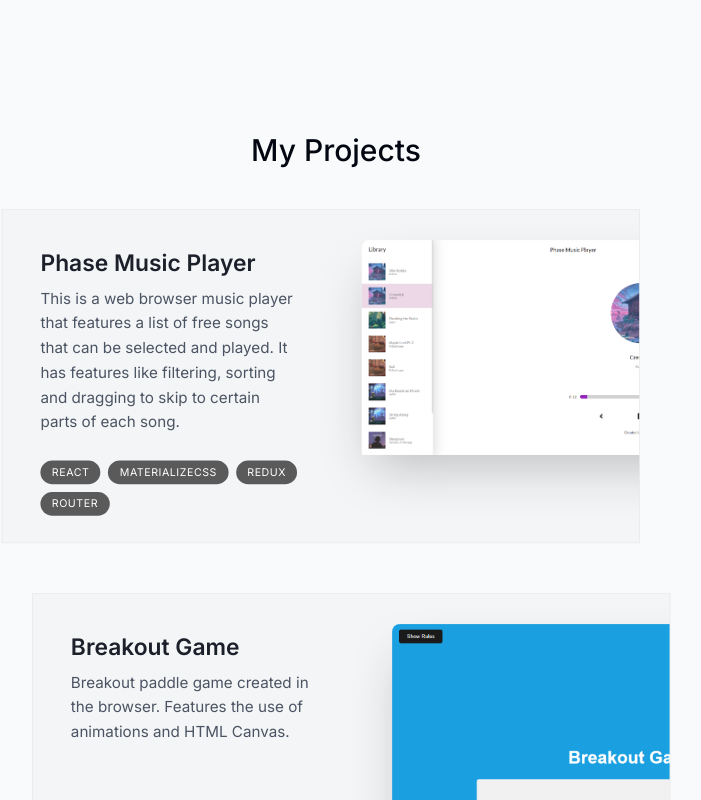
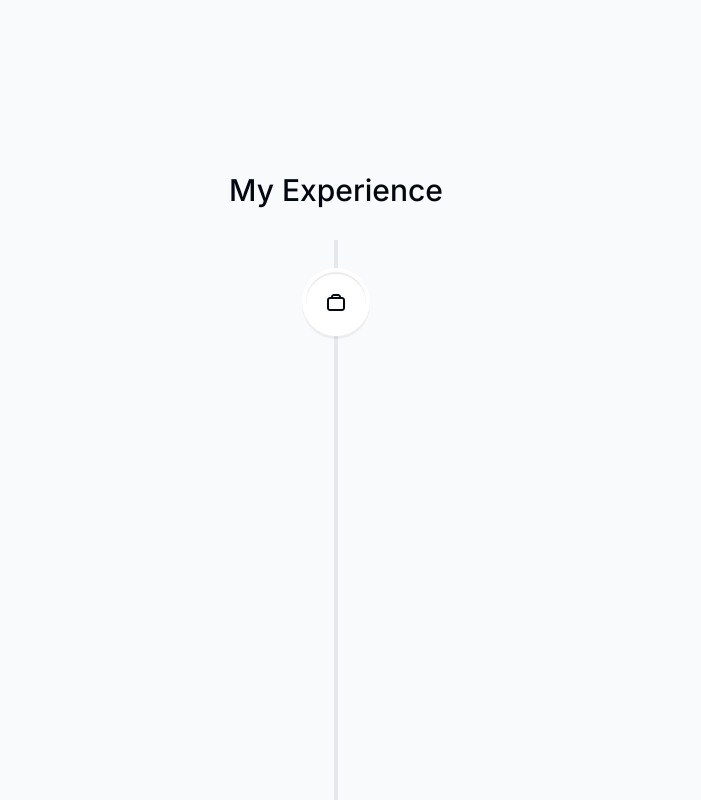
Before and after one commit to parisdiaz19/portfolio-website, a Next.js app: page / in a window 1280 px wide. Shown: the part 1380-2180 px from the top of the page, without its empty margins (304-1005 px from the left). Built offline with nearby package versions, Linux system fonts and the light colour scheme.

Commit message:
new update

```diff
--- a/app/page.tsx
+++ b/app/page.tsx
@@ -20,7 +20,6 @@ export default function Home() {
       <Intro>test</Intro>
       <SectionDivider />
       <About />
-      <Projects />
       <Experience />
       <Skills />
     </main>
```
